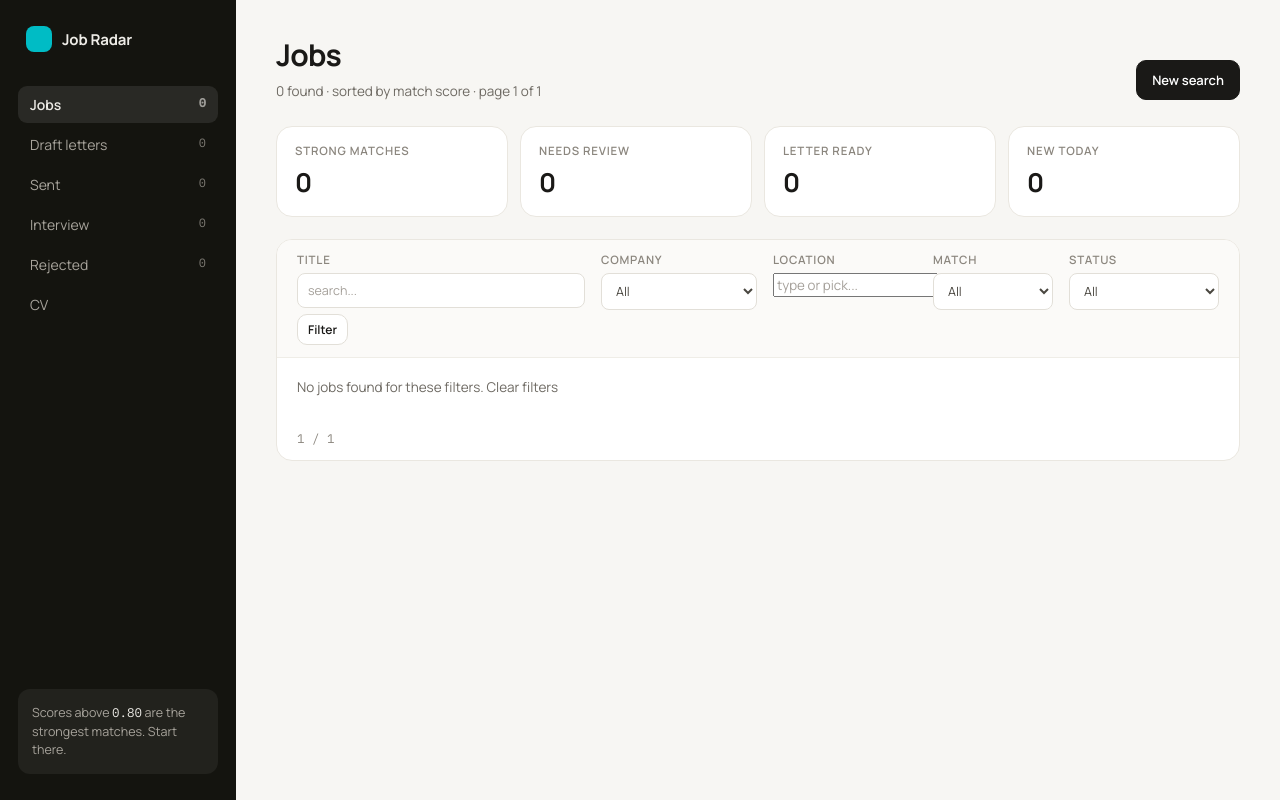
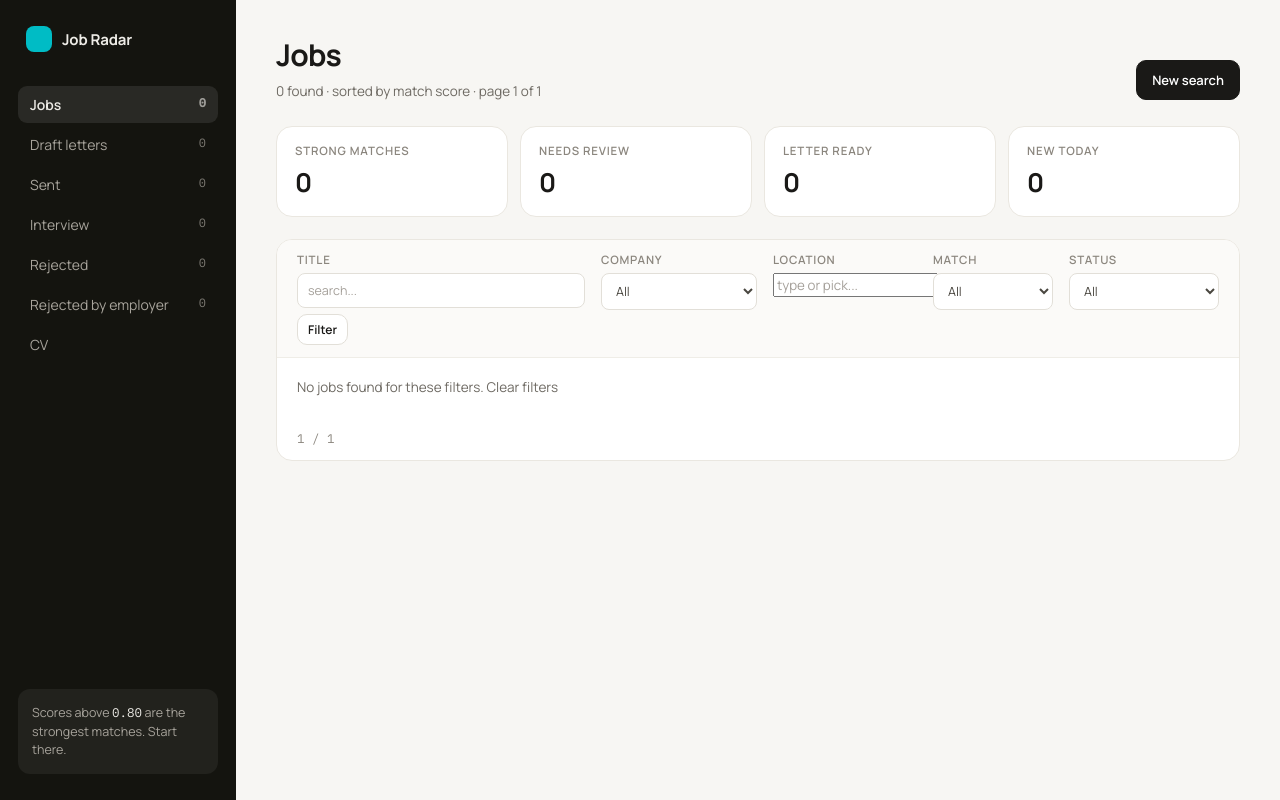
Before and after one commit to woskam/job-radar, a Flask app: page / in a window 1280 px wide. Run offline with Flask 3, Linux system fonts and the light colour scheme; data that the repository does not hold is empty; parts of the project's set-up code (start-up, migrations or seed data) failed here and were passed over.

Commit message:
Surface employer rejections as their own sidebar/filter entry
Follow-up to the rejected_stage tracking added earlier: that data existed
but was invisible outside a job's own detail page (sidebar and the status
filter dropdown only ever showed the generic 'Rejected' status). Adds a
'rejected_by_employer' pseudo-status (not a real jobs.status value -- a
filter over status='rejected' AND rejected_stage IN ('applied','interview'))
with its own sidebar nav entry, count, and dropdown option, mirroring how
'Interview' got its own entry earlier. The plain 'Rejected' entry is
unchanged and still shows everything.

Co-Authored-By: Claude Sonnet 5 <noreply@anthropic.com>

```diff
--- a/dashboard/app.py
+++ b/dashboard/app.py
@@ -42,8 +42,13 @@ STATUS_META = {
     "sent": {"label": "Sent", "bg": "oklch(0.95 0.05 145)", "fg": "oklch(0.45 0.1 145)"},
     "interview": {"label": "Interview", "bg": "oklch(0.95 0.04 300)", "fg": "oklch(0.45 0.1 300)"},
     "rejected": {"label": "Rejected", "bg": "#FAF3F2", "fg": "#8A5A55"},
+    # Not a real value of jobs.status (that stays 'rejected') -- a pseudo-status
+    # for filtering/browsing the subset of rejections where rejected_stage is
+    # 'applied' or 'interview' (the employer said no, not a self-reject).
+    "rejected_by_employer": {"label": "Rejected by employer", "bg": "#FAF3F2", "fg": "#8A5A55"},
 }
 DEFAULT_STATUS_META = {"label": "Unknown", "bg": "#F4F1EA", "fg": "#6E6A63"}
+REJECTED_BY_EMPLOYER_STAGES = ("applied", "interview")
 
 
 def _font_choice() -> dict:
@@ -74,6 +79,11 @@ def _sidebar_counts(conn: sqlite3.Connection) -> dict:
         "sent": conn.execute("SELECT COUNT(*) FROM jobs WHERE status = 'sent'").fetchone()[0],
         "interview": conn.execute("SELECT COUNT(*) FROM jobs WHERE status = 'interview'").fetchone()[0],
         "rejected": conn.execute("SELECT COUNT(*) FROM jobs WHERE status = 'rejected'").fetchone()[0],
+        "rejected_by_employer": conn.execute(
+            f"SELECT COUNT(*) FROM jobs WHERE status = 'rejected' AND rejected_stage IN "
+            f"({','.join('?' for _ in REJECTED_BY_EMPLOYER_STAGES)})",
+            REJECTED_BY_EMPLOYER_STAGES,
+        ).fetchone()[0],
     }
 
 
@@ -106,7 +116,12 @@ def index():
     if location:
         where.append("location LIKE ?")
         params.append(f"%{location}%")
-    if status:
+    if status == "rejected_by_employer":
+        where.append(
+            f"status = 'rejected' AND rejected_stage IN ({','.join('?' for _ in REJECTED_BY_EMPLOYER_STAGES)})"
+        )
+        params.extend(REJECTED_BY_EMPLOYER_STAGES)
+    elif status:
         where.append("status = ?")
         params.append(status)
     if min_score:
@@ -134,6 +149,15 @@ def index():
             "SELECT DISTINCT status FROM jobs WHERE status != 'new' ORDER BY status"
         ).fetchall()
     ]
+    # Insert the employer-rejection pseudo-status right after the plain
+    # 'rejected' one it's a subset of, but only once such a row actually
+    # exists (same "only show what's observed" spirit as the query above).
+    if "rejected" in statuses and conn.execute(
+        f"SELECT 1 FROM jobs WHERE status = 'rejected' AND rejected_stage IN "
+        f"({','.join('?' for _ in REJECTED_BY_EMPLOYER_STAGES)}) LIMIT 1",
+        REJECTED_BY_EMPLOYER_STAGES,
+    ).fetchone():
+        statuses.insert(statuses.index("rejected") + 1, "rejected_by_employer")
     companies = [
         r["company"] for r in conn.execute(
             "SELECT DISTINCT company FROM jobs WHERE status != 'new' AND company IS NOT NULL ORDER BY company"
--- a/dashboard/templates/base.html
+++ b/dashboard/templates/base.html
@@ -104,6 +104,9 @@
         <a href="{{ url_for('index', status='rejected') }}" class="{{ 'active' if request.args.get('status') == 'rejected' else '' }}">
           <span>Rejected</span><span class="mono count">{{ sidebar_counts.rejected }}</span>
         </a>
+        <a href="{{ url_for('index', status='rejected_by_employer') }}" class="{{ 'active' if request.args.get('status') == 'rejected_by_employer' else '' }}">
+          <span>Rejected by employer</span><span class="mono count">{{ sidebar_counts.rejected_by_employer }}</span>
+        </a>
         <a href="{{ url_for('cv') }}" class="{{ 'active' if request.endpoint == 'cv' else '' }}">
           <span>CV</span>
         </a>
```
